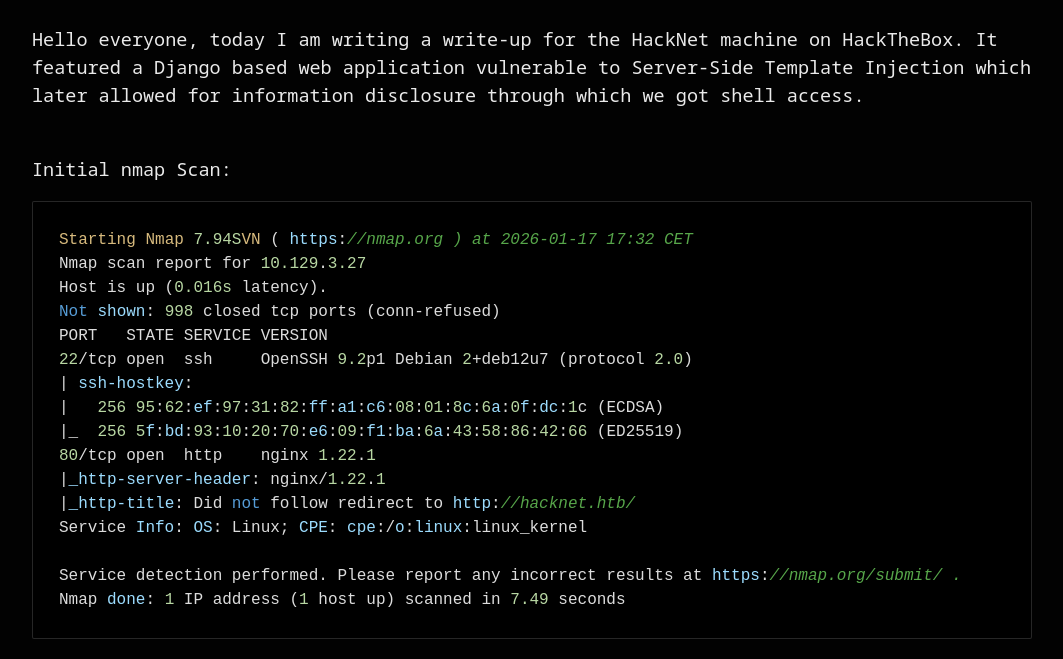
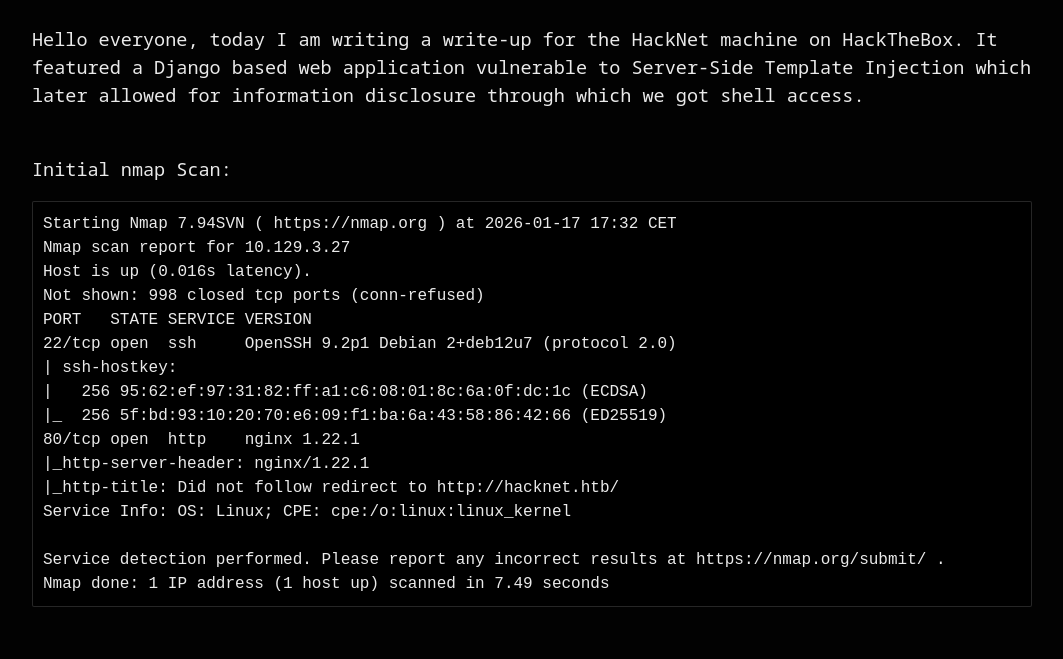
Before and after one commit to 20kilograma/blog, a Jekyll site: the page built from hacknet-htb.md, in a window 1280 px wide. Shown: the part 767-1426 px from the top of the page, without its empty margins (108-1171 px from the left). Built offline with Jekyll 4.4.1, drawn with Linux system fonts in a browser that asks for light colours; nearby versions of some CDN libraries; some web fonts are replaced; our own code applies the rules of GitHub Pages for plain Markdown files; after the commit the page ends 1394 px from its top, so only the background shows below that.

Commit message:
Fix formatting for Nmap scan in HackNet write-up
Updated the initial Nmap scan section with proper formatting.

```diff
--- a/hacknet-htb.md
+++ b/hacknet-htb.md
@@ -5,7 +5,7 @@
 Hello everyone, today I am writing a write-up for the HackNet machine on HackTheBox. It featured a Django based web application vulnerable to Server-Side Template Injection which later allowed for information disclosure through which we got shell access.<br><br>
 
 Initial nmap Scan:
-<pre><code>Starting Nmap 7.94SVN ( https://nmap.org ) at 2026-01-17 17:32 CET
+<pre><code class="language-none">Starting Nmap 7.94SVN ( https://nmap.org ) at 2026-01-17 17:32 CET
 Nmap scan report for 10.129.3.27
 Host is up (0.016s latency).
 Not shown: 998 closed tcp ports (conn-refused)
```
